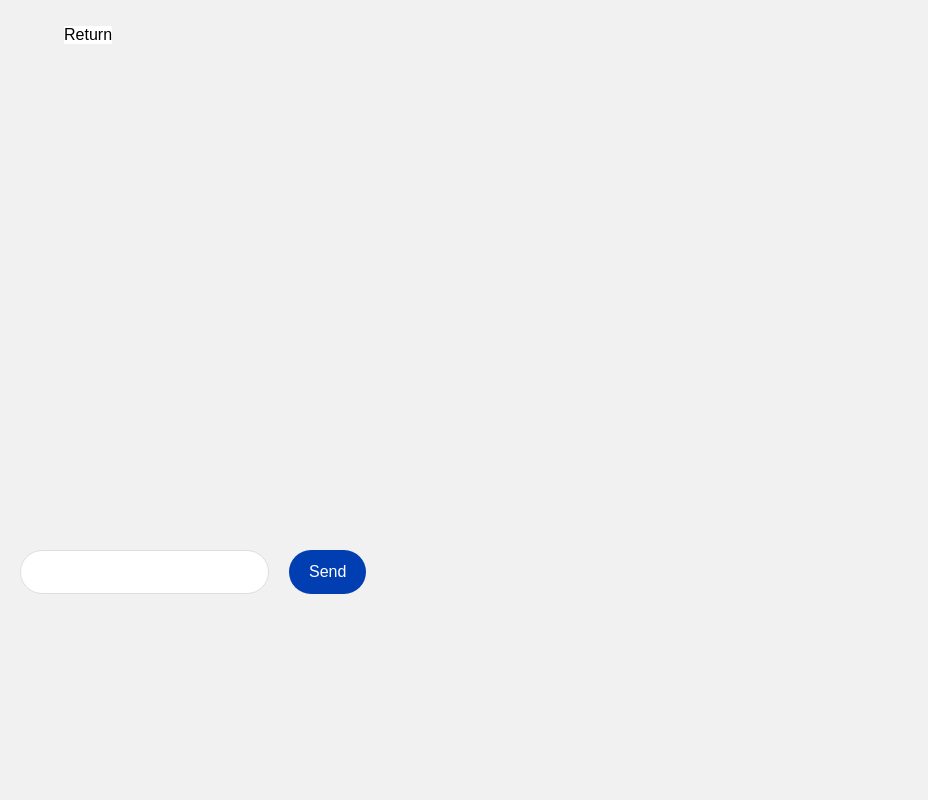
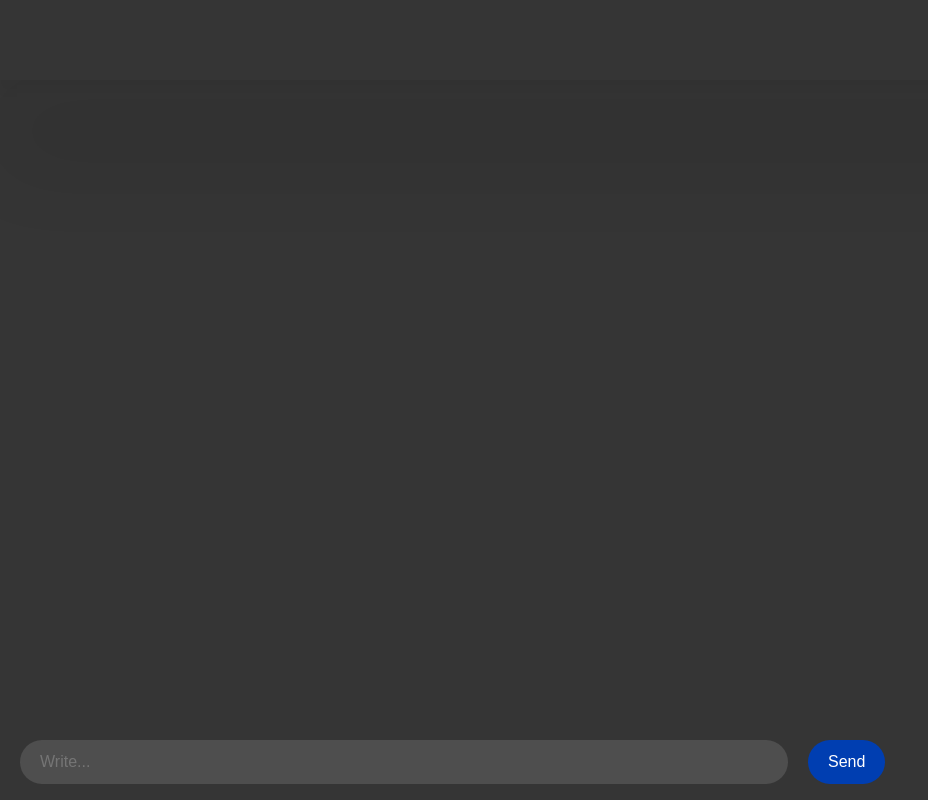
Before and after one commit to jack0wsky/chatapp, a Next.js app: page /chat/1 in a window 1280 px wide. Shown: the whole page, without its empty margins (0-928 px from the left). Built offline with nearby package versions, Linux system fonts and the light colour scheme.

Commit message:
implementing dark mode, building app

```diff
--- /dev/null
+++ b/components/chatHeader/chatHeader.tsx
@@ -0,0 +1,43 @@
+import styled from "styled-components"
+
+type Props = {
+  welcome: string
+  theme: boolean
+  chatStatus: string
+}
+
+type StyledProps = {
+  themeStatus: boolean
+}
+
+const StyledWrapper = styled.div`
+  background-color: ${({ theme }) => theme.dark.background};
+  box-shadow: 0 11.4px 10px rgba(0, 0, 0, 0.035),
+    0 91px 80px rgba(0, 0, 0, 0.07);
+  align-items: center;
+  display: flex;
+  height: 80px;
+  justify-content: space-between;
+  padding: 0 5vw;
+  width: 100%;
+`
+const StyledName = styled.h2<StyledProps>`
+  color: ${({ theme, themeStatus }) =>
+    themeStatus ? theme.dark.text : theme.light.text};
+  font-size: 2em;
+`
+const StyledStatus = styled.p<StyledProps>`
+  color: ${({ theme, themeStatus }) =>
+    themeStatus ? theme.dark.text : theme.light.text};
+`
+
+const ChatHeader = ({ welcome, theme: themeStatus, chatStatus }: Props) => {
+  return (
+    <StyledWrapper>
+      <StyledName themeStatus={themeStatus}>{welcome}</StyledName>
+      <StyledStatus themeStatus={themeStatus}>{chatStatus}</StyledStatus>
+    </StyledWrapper>
+  )
+}
+
+export default ChatHeader
--- a/components/message/Message.tsx
+++ b/components/message/Message.tsx
@@ -1,7 +1,10 @@
+import { useContext } from "react"
+import { ThemeContext } from "@/context/themeContext"
 import styled from "styled-components"
 
 interface iProps {
   isUser: () => boolean
+  themeState?: boolean
 }
 
 const StyledContainer = styled.div<iProps>`
@@ -24,7 +27,8 @@ const StyledMessageContainer = styled.div`
 `
 
 const StyledMessage = styled.p<iProps>`
-  background-color: ${({ isUser }) => (isUser ? "blue" : "#fff")};
+  background-color: ${({ isUser, theme }) =>
+    isUser ? theme.light.userMessage : "#fff"};
   border: ${({ isUser }) => (isUser ? "none" : "1px solid #ddd")};
   border-radius: 50px;
   color: ${({ isUser }) => (isUser ? "#fff" : "#000")};
@@ -51,8 +55,9 @@ const StyledUserImg = styled.div<iProps>`
 `
 
 const Message = ({ message, user, isUser }) => {
+  const ctx = useContext(ThemeContext)
   return (
-    <StyledContainer isUser={isUser}>
+    <StyledContainer isUser={isUser} themeState={ctx.state}>
       <StyledMessageContainer>
         <StyledUser isUser={isUser}>{user}</StyledUser>
         <StyledMessage isUser={isUser}>{message}</StyledMessage>
--- a/context/themeContext.tsx
+++ b/context/themeContext.tsx
@@ -18,7 +18,7 @@ export class ContextThemeProvider extends Component<any, any> {
   render() {
     return (
       <ThemeContext.Provider
-        value={{ state: this.state, handleTheme: this.handleToggleTheme }}
+        value={{ state: this.state.light, handleTheme: this.handleToggleTheme }}
       >
         {this.props.children}
       </ThemeContext.Provider>
--- a/pages/chat/[slug].tsx
+++ b/pages/chat/[slug].tsx
@@ -3,10 +3,17 @@ import styled from "styled-components"
 import { io } from "socket.io-client"
 import { useRouter } from "next/router"
 import UserContext from "@/context/context"
+import { ThemeContext } from "@/context/themeContext"
 import Message from "@/components/message/Message"
+import ChatHeader from "@/components/chatHeader/chatHeader"
 
-const StyledChatContainer = styled.section`
-  background-color: ${({ theme }) => theme.light.background};
+type StyledProps = {
+  themeState: boolean
+}
+
+const StyledChatContainer = styled.section<StyledProps>`
+  background-color: ${({ theme, themeState }) =>
+    themeState ? theme.dark.background : theme.light.background};
   height: 100vh;
   width: 100%;
 `
@@ -19,24 +26,29 @@ const ChatWrapper = styled.div`
 const Messages = styled.div`
   display: flex;
   flex-flow: column;
-  height: auto;
+  height: 95vh;
   min-height: 60vh;
+  overflow-y: auto;
   width: 100%;
 `
 const WriteBox = styled.div`
   justify-self: flex-end;
   display: flex;
-  height: auto;
+  height: 5vh;
   min-height: 60px;
   width: 100%;
 `
-const StyledInput = styled.input`
-  border: 1px solid #dedede;
+const StyledInput = styled.input<StyledProps>`
+  background-color: ${({ theme, themeState }) =>
+    themeState ? theme.dark.lightBg : theme.light.lightBg};
+  border: ${({ theme, themeState }) =>
+    themeState ? theme.dark.lightBg : theme.light.lightBg};
   border-radius: 50px;
   font-size: 1em;
   height: 44px;
   margin: 0 20px;
   padding: 20px;
+  width: 60%;
 
   &:focus {
     outline: none;
@@ -56,13 +68,6 @@ const StyledSendButton = styled.button`
     outline: none;
   }
 `
-const StyledWelcome = styled.div`
-  align-items: center;
-  display: flex;
-  height: 70px;
-  padding: 0 5vw;
-  width: 100%;
-`
 const StyledReturnLink = styled.button`
   font-size: 1em;
   margin: 0 20px 0 0;
@@ -76,15 +81,18 @@ const RoomTemplate = () => {
   const [welcome, setWelcome] = useState("")
   const [message, setMessage] = useState("")
   const [messages, setMessages] = useState([])
+  const [adminMessage, setAdminMessage] = useState("")
   const ctx = useContext(UserContext)
+  const themeCtx = useContext(ThemeContext)
 
   useEffect(() => {
     socket.emit("join", { name: ctx.user, slug: router.query.slug })
     socket.on("helloMessage", ({ text }) => {
       setWelcome(text)
     })
-    socket.on("globalMessage", msg => {
-      console.log(msg)
+    socket.on("globalMessage", ({ text }) => {
+      console.log(text)
+      setAdminMessage(text)
     })
   }, [])
 
@@ -93,15 +101,17 @@ const RoomTemplate = () => {
       setMessages(prevState => [...prevState, msg])
     })
     console.log(messages)
-  }, [messages])
+  }, [])
 
   // TODO add timestamp
   const sendMessage = e => {
     e.preventDefault()
+    const timestamp = new Date()
     socket.emit("sendMessage", {
       name: ctx.user,
       room: router.query.slug,
       message,
+      timestamp,
     })
     setMessage("")
   }
@@ -113,16 +123,18 @@ const RoomTemplate = () => {
   }
 
   return (
-    <StyledChatContainer>
-      <StyledWelcome>
-        <StyledReturnLink onClick={handleReturn}>Return</StyledReturnLink>
-        <StyledTitle>{welcome}</StyledTitle>
-      </StyledWelcome>
+    <StyledChatContainer themeState={themeCtx.state}>
+      <ChatHeader
+        theme={themeCtx.state}
+        welcome={welcome}
+        chatStatus={adminMessage}
+      />
       <ChatWrapper>
         <Messages>
-          {messages.map(({ message, name }) => {
+          {messages.map(({ message, name, timestamp }) => {
             return (
               <Message
+                key={timestamp}
                 message={message}
                 user={name}
                 isUser={name === ctx.user}
@@ -132,8 +144,10 @@ const RoomTemplate = () => {
         </Messages>
         <WriteBox>
           <StyledInput
+            themeState={themeCtx.state}
             value={message}
             onChange={e => handleMessage(e)}
+            placeholder="Write..."
             type="text"
           />
           <StyledSendButton onClick={sendMessage}>Send</StyledSendButton>
--- a/theme/theme.ts
+++ b/theme/theme.ts
@@ -1,16 +1,20 @@
 export const theme = {
   light: {
     text: "#353535",
+    lightBg: "#dbdbdb",
     background: "#f1f1f1",
     cta: "#003EB1",
     warning: "#E73D23",
     white: "#fff",
+    userMessage: "#008e94",
   },
   dark: {
     background: "#353535",
+    lightBg: "#4e4e4e",
     text: "#f1f1f1",
     cta: "#003EB1",
     warning: "#E73D23",
     white: "#fff",
+    userMessage: "#008e94",
   },
 }
```
Also changed, not shown: components/Hello.tsx (+8 -5 lines), pages/dashboard.tsx (+8 -12 lines).
